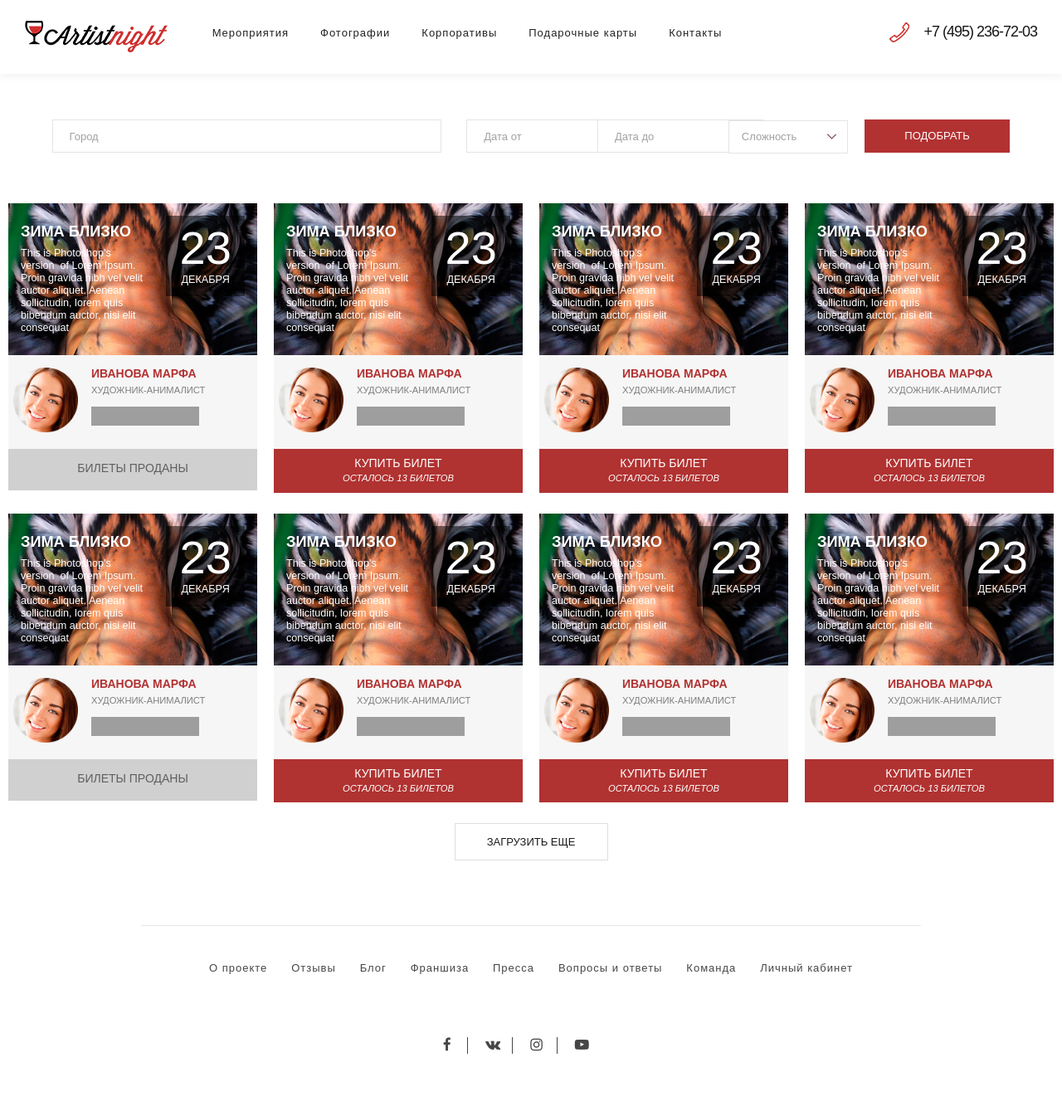
After one commit to trixter5/artistnight, a PHP site: page /events.php in a window 1280 px wide. The commit adds this page. Shown: the whole page at 83% size. Run offline with PHP 8.4, Linux system fonts and the light colour scheme; some libraries are stand-ins or nearby versions; grey boxes are pictures that could not be loaded.

Commit message:
add. events page

```diff
--- a/css/base.css
+++ b/css/base.css
@@ -238,24 +238,24 @@ label {
 }
 .w-input:-moz-placeholder,
 .w-select:-moz-placeholder {
-  color: #999999;
+  color: #a1a1a1;
 }
 .w-input::-moz-placeholder,
 .w-select::-moz-placeholder {
-  color: #999999;
+  color: #a1a1a1;
   opacity: 1;
 }
 .w-input:-ms-input-placeholder,
 .w-select:-ms-input-placeholder {
-  color: #999999;
+  color: #a1a1a1;
 }
 .w-input::-webkit-input-placeholder,
 .w-select::-webkit-input-placeholder {
-  color: #999999;
+  color: #a1a1a1;
 }
 .w-input:focus,
 .w-select:focus {
-  border-color: #3898ec;
+  border-color: rgba(34, 34, 34, .12);
   outline: 0;
 }
 .w-input[disabled],
--- a/css/style.css
+++ b/css/style.css
@@ -233,7 +233,7 @@ a {
   text-align: center;
 }
 
-.footernav_link, .footer_nav li a {
+.footernav_link {
   color: #464646;
   font-size: 13px;
   text-decoration: none;
@@ -512,7 +512,7 @@ a {
   clear: both;
 }
 
-.press_introtext--par, .press_introtext > p {
+.press_introtext--par {
   margin-bottom: 0px;
   padding-left: 0px;
   color: #3e3e3e;
@@ -585,9 +585,7 @@ a {
   font-size: 20px;
   text-transform: uppercase;
 }
-.blog_intro p{
-	padding-left: 0;
-}
+
 .blog_intro--par {
   padding-left: 0px;
   color: #313131;
@@ -828,6 +826,254 @@ a {
   float: right;
 }
 
+.filter {
+  display: block;
+  max-width: 1175px;
+  margin: 20px auto 45px;
+}
+
+.filter_select {
+  display: inline-block;
+  width: 30%;
+  margin-right: 10px;
+}
+
+.filter_input--data {
+  height: 40px;
+  padding-left: 20px;
+  border-style: solid;
+  border-width: 1px;
+  border-color: rgba(34, 34, 34, .12);
+  color: #a1a1a1;
+  font-size: 13px;
+}
+
+.filter_input--data:focus {
+  border-style: solid;
+  box-shadow: inset 0 0 8px 1px rgba(0, 0, 0, .2);
+}
+
+.filter_submit {
+  width: 100%;
+  height: 40px;
+  max-width: 270px;
+  background-color: #b23232;
+  color: #fff;
+  font-size: 13px;
+  text-transform: uppercase;
+}
+
+.filter_submit:hover {
+  opacity: 0.95;
+}
+
+.filter_submit:active {
+  box-shadow: inset 0 0 8px 1px rgba(0, 0, 0, .2);
+}
+
+.filter_select--select {
+    height: 40px;
+    padding-left: 15px;
+    border-style: solid;
+    border-width: 1px;
+    border-color: rgba(34, 34, 34, .12);
+    background-color: #fff;
+    color: #a1a1a1;
+    font-size: 13px;
+    background-image: none;
+    -webkit-appearance: none;
+    background-image: url('../images/arrow_down.png');
+    background-repeat: no-repeat;
+    background-position: 90% center;
+    cursor: pointer;
+    /* for FF */
+  -moz-appearance: none;
+  text-indent: 0.01px;
+  text-overflow: '';
+  /* for IE */
+  -ms-appearance: none;
+  appearance: none!important;
+}
+
+select::-ms-expand {
+  display: none;
+}
+
+.filter_input {
+  width: 100%;
+  height: 40px;
+  padding-left: 20px;
+  border-style: solid;
+  border-width: 1px;
+  border-color: rgba(34, 34, 34, .12);
+  color: #a1a1a1;
+  font-size: 13px;
+}
+
+.filter_input:focus {
+  border-style: solid;
+  box-shadow: inset 0 0 8px 1px rgba(0, 0, 0, .2);
+}
+
+.filter_group {
+  padding-right: 0px;
+  text-align: right;
+}
+
+.event {
+  max-height: 440px;
+  font-size: 1em;
+}
+
+.event_info {
+  position: relative;
+  bottom: -5px;
+  overflow: hidden;
+  max-height: 240px;
+  padding: 5%;
+  background-image: url('../images/event_img.jpg');
+  background-position: 50% 50%;
+  background-size: cover;
+  background-repeat: no-repeat;
+}
+
+.event_author {
+  padding-top: 5px;
+  padding-bottom: 10px;
+  background-color: #f6f6f6;
+}
+
+.event_button {
+  display: block;
+  width: 100%;
+  max-height: 70px;
+  min-height: 50px;
+  margin-top: 0px;
+  background-color: #b03231;
+  color: #fff;
+  line-height: 1.2em;
+  text-align: center;
+  text-transform: uppercase;
+}
+
+.event_button.event_button--sold {
+  background-color: #d0d0d0;
+  color: #5f5f5f;
+  line-height: 2em;
+}
+
+.event_head {
+  width: 60%;
+  height: 100%;
+  padding-right: 10px;
+  float: left;
+}
+
+.event_date {
+  position: relative;
+  width: 40%;
+  height: 100%;
+  padding: 0px;
+  float: left;
+}
+
+.event_head--h3 {
+  margin-top: 10px;
+  color: #fff;
+  font-size: 1.3em;
+  line-height: 100%;
+  text-transform: uppercase;
+}
+
+.event_date--c {
+  color: #fff;
+  font-size: 4em;
+  line-height: 100%;
+  text-transform: uppercase;
+}
+
+.event_datesq {
+  position: absolute;
+  right: 0;
+  max-height: 110px;
+  max-width: 110px;
+  padding: 10% 15%;
+  background-color: rgba(0, 0, 0, .53);
+  text-align: center;
+}
+
+.event_authorimgwrap {
+  width: 30%;
+  padding: 10px 2%;
+  float: left;
+}
+
+.event_date--month {
+  color: #fff;
+  font-size: 0.9em;
+  text-transform: uppercase;
+}
+
+.event_authorinfo {
+  width: 70%;
+  padding-left: 10px;
+  float: left;
+}
+
+.event_authorname {
+  margin-bottom: 0px;
+  color: #b23232;
+  font-size: 1em;
+  line-height: 100%;
+  text-transform: uppercase;
+}
+
+.event_descript {
+  padding-left: 0px;
+  color: #fff;
+  font-size: 0.9em;
+  line-height: 15px;
+}
+
+.event_button--stock {
+  font-size: 0.8em;
+}
+
+.event_authortype {
+  color: #7f7f7f;
+  font-size: 0.8em;
+  text-transform: uppercase;
+}
+
+.event_rait {
+  height: 23px;
+  max-width: 130px;
+  margin-top: 10px;
+  background-image: url('../images/stars1.png');
+  background-position: 50% 100%;
+  background-size: cover;
+}
+
+.events_row {
+  margin-bottom: 20px;
+}
+
+.event_authorlink {
+  text-decoration: none;
+}
+
+.event_infolink {
+  width: 100%;
+}
+
+.load_more.load_more--event {
+  margin-top: 25px;
+}
+
+div#ui-datepicker-div a {
+   width: auto;
+}
+
 @media (max-width: 1180px) {
   .menu_link {
     padding-top: 30px;
@@ -924,6 +1170,17 @@ a {
   }
   .team_item.corp_item {
     padding-bottom: 65px;
+  }
+   .event {
+    margin-bottom: 10px;
+  }
+  .event_date {
+    text-align: right;
+  }
+  .event_datesq {
+    top: 0px;
+    right: 0px;
+    margin-right: 0px;
   }
 }
 
@@ -1039,6 +1296,11 @@ a {
     float: none;
     font-size: 38px;
 }
+ .filter_submit {
+    display: block;
+    margin-right: auto;
+    margin-left: auto;
+  }
 }
 
 @media (max-width: 479px) {
@@ -1113,9 +1375,8 @@ a {
    .gift_text {
     min-height: auto;
   }
+   .filter_group {
+    text-align: center;
+  }
 
 }
-
-.post-navigation{
-	display: none;
-}
--- /dev/null
+++ b/events.php
@@ -0,0 +1,271 @@
+
+ <?php include('header.php');?>
+
+ <main class="w-section main">
+      <div class="content">
+        <div class="filter">
+          <div class="form filter_formwrap">
+            <form id="filterForm" name="filterForm" class="filter_form">
+              <div class="w-row">
+                <div class="w-col w-col-5">
+                  <input id="FilterCity" type="text" placeholder="Город" class="w-input filter_input">
+                </div>
+                <div class="w-col w-col-5 filter_group">
+                  <div class="filter_select">
+                    <input id="DataFrom" type="text" placeholder="Дата от" class="w-input filter_input--data">
+                  </div>
+                  <div class="filter_select">
+                    <input id="DataTo" type="text" placeholder="Дата до" class="w-input filter_input--data">
+                  </div>
+                  <div class="filter_select">
+                    <select id="Filterlevel" name="level" class="w-select filter_select--select">
+                      <option value="">Сложность</option>
+                      <option value="simple">Низкая</option>
+                      <option value="medium">Средняя</option>
+                      <option value="height">Высокая </option>
+                    </select>
+                  </div>
+                </div>
+                <div class="w-col w-col-2">
+                  <input type="submit" value="Подобрать" class="button  filter_submit">
+                </div>
+              </div>
+            </form>
+          </div>
+        </div>
+        <div class="events">
+          <div class="w-row events_row">
+            <div class="w-col w-col-3 w-col-medium-6">
+              <div class="event">
+                <a href="#" class="w-inline-block event_infolink">
+                  <div class="w-clearfix event_info">
+                    <div class="event_head">
+                      <h3 class="event_head--h3">Зима близко</h3>
+                      <p class="event_descript">This is Photoshop's version &nbsp;of Lorem Ipsum. Proin gravida nibh vel velit auctor aliquet. Aenean sollicitudin, lorem quis bibendum auctor, nisi elit consequat&nbsp;</p>
+                    </div>
+                    <div class="w-clearfix event_date">
+                      <div class="event_datesq">
+                        <div class="event_date--c">23</div>
+                        <div class="event_date--month">декабря</div>
+                      </div>
+                    </div>
+                  </div>
+                </a>
+                <div class="w-clearfix event_author">
+                  <div class="event_authorimgwrap">
+                    <a href="#" class="w-inline-block even_authorlink"><img src="images/feed_who.png" class="event_author--img">
+                    </a>
+                  </div>
+                  <div class="event_authorinfo"><a href="#" class="w-inline-block event_authorlink"><h4 class="event_authorname">Иванова марфа</h4></a>
+                    <div class="event_authortype">художник-анималист</div>
+                    <div class="event_rait"></div>
+                  </div>
+                </div><a href="#" class="button  event_button event_button--sold">Билеты проданы</a>
+              </div>
+            </div>
+            <div class="w-col w-col-3 w-col-medium-6">
+              <div class="event">
+                <a href="#" class="w-inline-block event_infolink">
+                  <div class="w-clearfix event_info">
+                    <div class="event_head">
+                      <h3 class="event_head--h3">Зима близко</h3>
+                      <p class="event_descript">This is Photoshop's version &nbsp;of Lorem Ipsum. Proin gravida nibh vel velit auctor aliquet. Aenean sollicitudin, lorem quis bibendum auctor, nisi elit consequat&nbsp;</p>
+                    </div>
+                    <div class="w-clearfix event_date">
+                      <div class="event_datesq">
+                        <div class="event_date--c">23</div>
+                        <div class="event_date--month">декабря</div>
+                      </div>
+                    </div>
+                  </div>
+                </a>
+                <div class="w-clearfix event_author">
+                  <div class="event_authorimgwrap">
+                    <a href="#" class="w-inline-block even_authorlink"><img src="images/feed_who.png" class="event_author--img">
+                    </a>
+                  </div>
+                  <div class="event_authorinfo"><a href="#" class="w-inline-block event_authorlink"><h4 class="event_authorname">Иванова марфа</h4></a>
+                    <div class="event_authortype">художник-анималист</div>
+                    <div class="event_rait"></div>
+                  </div>
+                </div><a href="#" class="button  event_button">купить билет<br><em data-new-link="true" class="event_button--stock">осталось 13 билетов</em></a>
+              </div>
+            </div>
+            <div class="w-col w-col-3 w-col-medium-6">
+              <div class="event">
+                <a href="#" class="w-inline-block event_infolink">
+                  <div class="w-clearfix event_info">
+                    <div class="event_head">
+                      <h3 class="event_head--h3">Зима близко</h3>
+                      <p class="event_descript">This is Photoshop's version &nbsp;of Lorem Ipsum. Proin gravida nibh vel velit auctor aliquet. Aenean sollicitudin, lorem quis bibendum auctor, nisi elit consequat&nbsp;</p>
+                    </div>
+                    <div class="w-clearfix event_date">
+                      <div class="event_datesq">
+                        <div class="event_date--c">23</div>
+                        <div class="event_date--month">декабря</div>
+                      </div>
+                    </div>
+                  </div>
+                </a>
+                <div class="w-clearfix event_author">
+                  <div class="event_authorimgwrap">
+                    <a href="#" class="w-inline-block even_authorlink"><img src="images/feed_who.png" class="event_author--img">
+                    </a>
+                  </div>
+                  <div class="event_authorinfo"><a href="#" class="w-inline-block event_authorlink"><h4 class="event_authorname">Иванова марфа</h4></a>
+                    <div class="event_authortype">художник-анималист</div>
+                    <div class="event_rait"></div>
+                  </div>
+                </div><a href="#" class="button  event_button">купить билет<br><em data-new-link="true" class="event_button--stock">осталось 13 билетов</em></a>
+              </div>
+            </div>
+            <div class="w-col w-col-3 w-col-medium-6">
+              <div class="event">
+                <a href="#" class="w-inline-block event_infolink">
+                  <div class="w-clearfix event_info">
+                    <div class="event_head">
+                      <h3 class="event_head--h3">Зима близко</h3>
+                      <p class="event_descript">This is Photoshop's version &nbsp;of Lorem Ipsum. Proin gravida nibh vel velit auctor aliquet. Aenean sollicitudin, lorem quis bibendum auctor, nisi elit consequat&nbsp;</p>
+                    </div>
+                    <div class="w-clearfix event_date">
+                      <div class="event_datesq">
+                        <div class="event_date--c">23</div>
+                        <div class="event_date--month">декабря</div>
+                      </div>
+                    </div>
+                  </div>
+                </a>
+                <div class="w-clearfix event_author">
+                  <div class="event_authorimgwrap">
+                    <a href="#" class="w-inline-block even_authorlink"><img src="images/feed_who.png" class="event_author--img">
+                    </a>
+                  </div>
+                  <div class="event_authorinfo"><a href="#" class="w-inline-block event_authorlink"><h4 class="event_authorname">Иванова марфа</h4></a>
+                    <div class="event_authortype">художник-анималист</div>
+                    <div class="event_rait"></div>
+                  </div>
+                </div><a href="#" class="button  event_button">купить билет<br><em data-new-link="true" class="event_button--stock">осталось 13 билетов</em></a>
+              </div>
+            </div>
+          </div>
+          <div class="w-row events_row">
+            <div class="w-col w-col-3 w-col-medium-6">
+              <div class="event">
+                <a href="#" class="w-inline-block event_infolink">
+                  <div class="w-clearfix event_info">
+                    <div class="event_head">
+                      <h3 class="event_head--h3">Зима близко</h3>
+                      <p class="event_descript">This is Photoshop's version &nbsp;of Lorem Ipsum. Proin gravida nibh vel velit auctor aliquet. Aenean sollicitudin, lorem quis bibendum auctor, nisi elit consequat&nbsp;</p>
+                    </div>
+                    <div class="w-clearfix event_date">
+                      <div class="event_datesq">
+                        <div class="event_date--c">23</div>
+                        <div class="event_date--month">декабря</div>
+                      </div>
+                    </div>
+                  </div>
+                </a>
+                <div class="w-clearfix event_author">
+                  <div class="event_authorimgwrap">
+                    <a href="#" class="w-inline-block even_authorlink"><img src="images/feed_who.png" class="event_author--img">
+                    </a>
+                  </div>
+                  <div class="event_authorinfo"><a href="#" class="w-inline-block event_authorlink"><h4 class="event_authorname">Иванова марфа</h4></a>
+                    <div class="event_authortype">художник-анималист</div>
+                    <div class="event_rait"></div>
+                  </div>
+                </div><a href="#" class="button  event_button event_button--sold">Билеты проданы</a>
+              </div>
+            </div>
+            <div class="w-col w-col-3 w-col-medium-6">
+              <div class="event">
+                <a href="#" class="w-inline-block event_infolink">
+                  <div class="w-clearfix event_info">
+                    <div class="event_head">
+                      <h3 class="event_head--h3">Зима близко</h3>
+                      <p class="event_descript">This is Photoshop's version &nbsp;of Lorem Ipsum. Proin gravida nibh vel velit auctor aliquet. Aenean sollicitudin, lorem quis bibendum auctor, nisi elit consequat&nbsp;</p>
+                    </div>
+                    <div class="w-clearfix event_date">
+                      <div class="event_datesq">
+                        <div class="event_date--c">23</div>
+                        <div class="event_date--month">декабря</div>
+                      </div>
+                    </div>
+                  </div>
+                </a>
+                <div class="w-clearfix event_author">
+                  <div class="event_authorimgwrap">
+                    <a href="#" class="w-inline-block even_authorlink"><img src="images/feed_who.png" class="event_author--img">
+                    </a>
+                  </div>
+                  <div class="event_authorinfo"><a href="#" class="w-inline-block event_authorlink"><h4 class="event_authorname">Иванова марфа</h4></a>
+                    <div class="event_authortype">художник-анималист</div>
+                    <div class="event_rait"></div>
+                  </div>
+                </div><a href="#" class="button  event_button">купить билет<br><em data-new-link="true" class="event_button--stock">осталось 13 билетов</em></a>
+              </div>
+            </div>
+            <div class="w-col w-col-3 w-col-medium-6">
+              <div class="event">
+                <a href="#" class="w-inline-block event_infolink">
+                  <div class="w-clearfix event_info">
+                    <div class="event_head">
+                      <h3 class="event_head--h3">Зима близко</h3>
+                      <p class="event_descript">This is Photoshop's version &nbsp;of Lorem Ipsum. Proin gravida nibh vel velit auctor aliquet. Aenean sollicitudin, lorem quis bibendum auctor, nisi elit consequat&nbsp;</p>
+                    </div>
+                    <div class="w-clearfix event_date">
+                      <div class="event_datesq">
+                        <div class="event_date--c">23</div>
+                        <div class="event_date--month">декабря</div>
+                      </div>
+                    </div>
+                  </div>
+                </a>
+                <div class="w-clearfix event_author">
+                  <div class="event_authorimgwrap">
+                    <a href="#" class="w-inline-block even_authorlink"><img src="images/feed_who.png" class="event_author--img">
+                    </a>
+                  </div>
+                  <div class="event_authorinfo"><a href="#" class="w-inline-block event_authorlink"><h4 class="event_authorname">Иванова марфа</h4></a>
+                    <div class="event_authortype">художник-анималист</div>
+                    <div class="event_rait"></div>
+                  </div>
+                </div><a href="#" class="button  event_button">купить билет<br><em data-new-link="true" class="event_button--stock">осталось 13 билетов</em></a>
+              </div>
+            </div>
+            <div class="w-col w-col-3 w-col-medium-6">
+              <div class="event">
+                <a href="#" class="w-inline-block event_infolink">
+                  <div class="w-clearfix event_info">
+                    <div class="event_head">
+                      <h3 class="event_head--h3">Зима близко</h3>
+                      <p class="event_descript">This is Photoshop's version &nbsp;of Lorem Ipsum. Proin gravida nibh vel velit auctor aliquet. Aenean sollicitudin, lorem quis bibendum auctor, nisi elit consequat&nbsp;</p>
+                    </div>
+                    <div class="w-clearfix event_date">
+                      <div class="event_datesq">
+                        <div class="event_date--c">23</div>
+                        <div class="event_date--month">декабря</div>
+                      </div>
+                    </div>
+                  </div>
+                </a>
+                <div class="w-clearfix event_author">
+                  <div class="event_authorimgwrap">
+                    <a href="#" class="w-inline-block even_authorlink"><img src="images/feed_who.png" class="event_author--img">
+                    </a>
+                  </div>
+                  <div class="event_authorinfo"><a href="#" class="w-inline-block event_authorlink"><h4 class="event_authorname">Иванова марфа</h4></a>
+                    <div class="event_authortype">художник-анималист</div>
+                    <div class="event_rait"></div>
+                  </div>
+                </div><a href="#" class="button  event_button">купить билет<br><em data-new-link="true" class="event_button--stock">осталось 13 билетов</em></a>
+              </div>
+            </div>
+          </div>
+        </div>
+        <div class="load_more load_more--event"><a href="#" class="button  loadmore_button">Загрузить еще</a>
+        </div>
+      </div>
+    </main>
+
+     <?php include('footer.php');?>
--- a/footer.php
+++ b/footer.php
@@ -37,6 +37,28 @@
     </div>
   </footer>
   <script type="text/javascript" src="//ajax.googleapis.com/ajax/libs/jquery/2.2.0/jquery.min.js"></script>
+  <script src="//code.jquery.com/ui/1.11.4/jquery-ui.js"></script>
+
+   <script>
+  $(function() {
+    $( "#DataFrom" ).datepicker({
+      defaultDate: "+1w",
+      changeMonth: true,
+      numberOfMonths: 1,
+      onClose: function( selectedDate ) {
+        $( "#DataTo" ).datepicker( "option", "minDate", selectedDate );
+      }
+    });
+    $( "#DataTo" ).datepicker({
+      defaultDate: "+1w",
+      changeMonth: true,
+      numberOfMonths: 1,
+      onClose: function( selectedDate ) {
+        $( "#DataFrom" ).datepicker( "option", "maxDate", selectedDate );
+      }
+    });
+  });
+  </script>
 
 </body>
 </html>
--- a/header.php
+++ b/header.php
@@ -10,6 +10,7 @@
   <link rel="stylesheet" type="text/css" href="css/base.css">
   <link rel="stylesheet" type="text/css" href="css/style.css">
   <link rel="stylesheet" href="https://maxcdn.bootstrapcdn.com/font-awesome/4.5.0/css/font-awesome.min.css">
+  <link rel="stylesheet" href="//code.jquery.com/ui/1.11.4/themes/smoothness/jquery-ui.css">
   <script src="https://ajax.googleapis.com/ajax/libs/webfont/1.4.7/webfont.js"></script>
   <script type="text/javascript" src="js/modernizr.js"></script>
   <link href='https://code.cdn.mozilla.net/fonts/fira.css' rel='stylesheet' type='text/css' />
@@ -24,7 +25,7 @@
             </a>
           </div>
           <div class="w-col w-col-7 w-col-small-4 topnav_col">
-            <nav role="navigation" class="w-nav-menu topnav_menu"><a href="#" class="w-nav-link menu_link">Мeроприятия</a><a href="#" class="w-nav-link menu_link">Фотографии</a><a href="corp.php" class="w-nav-link menu_link">Корпоративы</a><a href="gift.php" class="w-nav-link menu_link">Подарочные карты</a><a href="#" class="w-nav-link menu_link">Контакты</a>
+            <nav role="navigation" class="w-nav-menu topnav_menu"><a href="events.php" class="w-nav-link menu_link">Мeроприятия</a><a href="#" class="w-nav-link menu_link">Фотографии</a><a href="corp.php" class="w-nav-link menu_link">Корпоративы</a><a href="gift.php" class="w-nav-link menu_link">Подарочные карты</a><a href="#" class="w-nav-link menu_link">Контакты</a>
             </nav>
           </div>
           <div class="w-col w-col-3 w-col-small-4 w-hidden-tiny">
```
Also changed, not shown: images/arrow_down.png (added), images/event_img.jpg (added).
